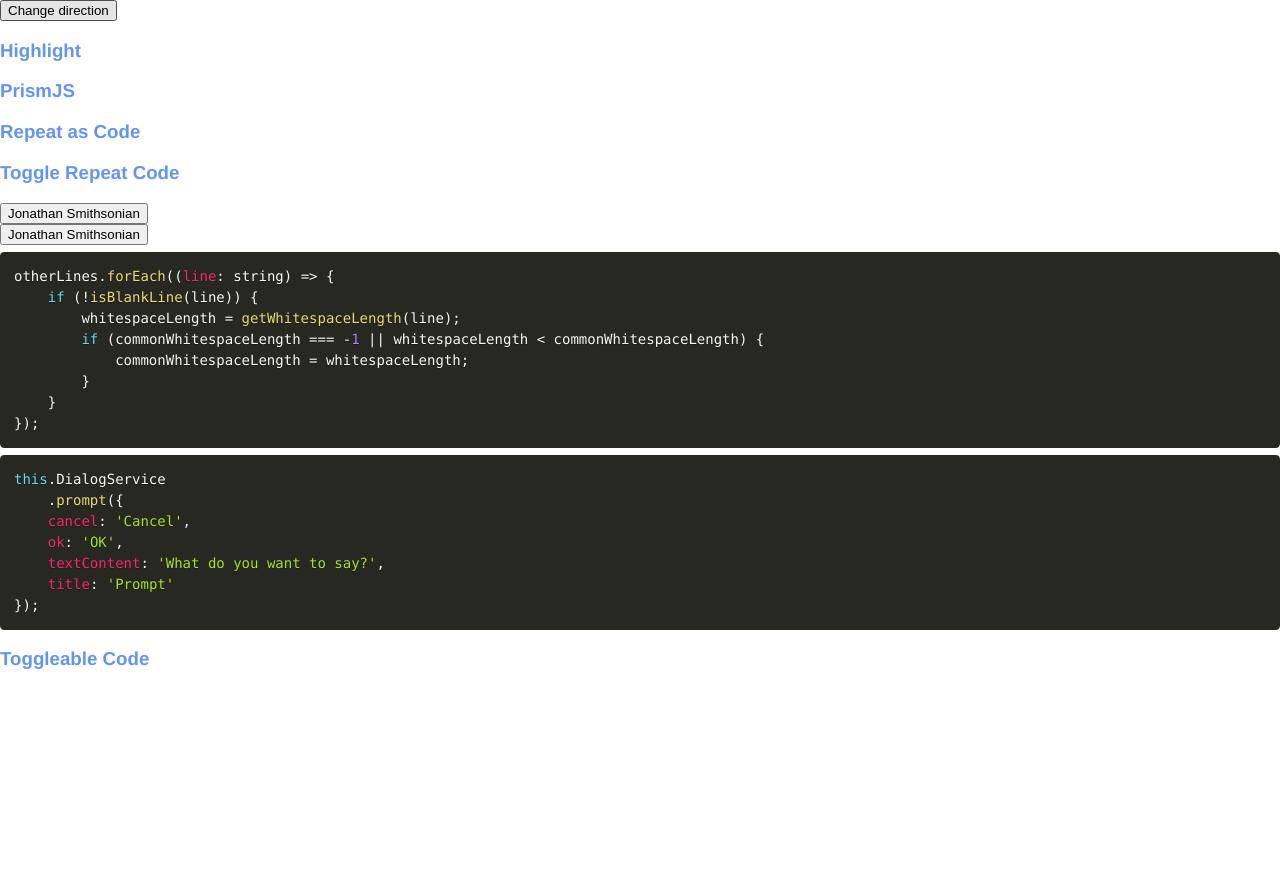
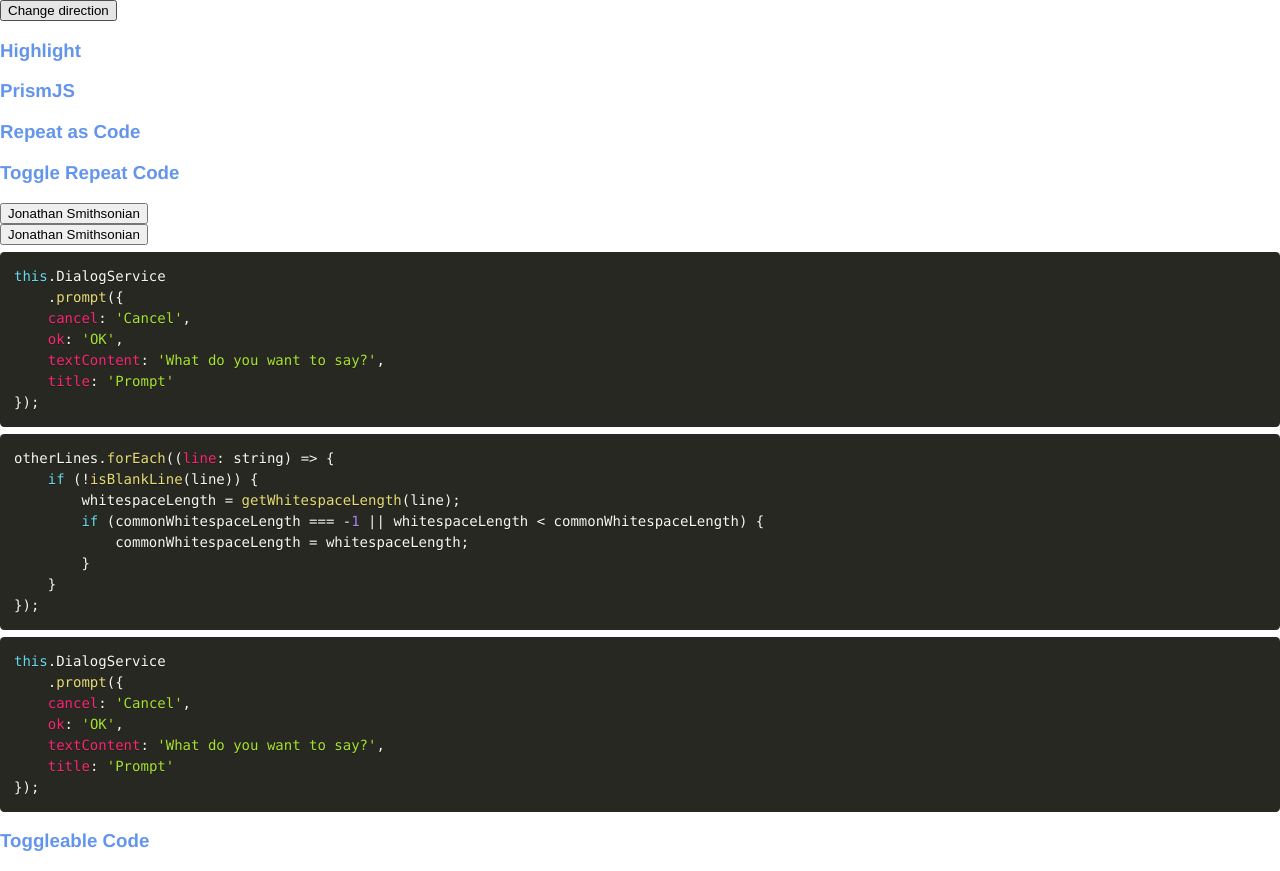
Before and after one commit to MicroFocus/ng-prism, a website with bundled scripts: page src/index.html in a window 1280 px wide. Both pictures are taken after a click on the element "Toggle Repeat Code". Before the commit the page ends 800 px from the top, so only its background shows below. Built offline with nearby package versions, Linux system fonts and the light colour scheme; some packages are replaced by stand-ins of ours; files whose address does not match are found by name.

Commit message:
Make toggle-repeat-code support inserting the code in different toggleable-code code block

```diff
--- a/src/directives/toggle-repeat-code.directive.ts
+++ b/src/directives/toggle-repeat-code.directive.ts
@@ -14,9 +14,17 @@
         restrict: 'A',
         compile: (tElement: IAugmentedJQuery, tAttrs: IAttributes) => {
             tElement.removeAttr('toggle-repeat-code');
+            tElement.removeAttr('toggleable-code-id');
             let code = RepeatAsCodeService(tElement, tAttrs.toggleRepeatCode);
-            let toggleableCode = element(`<toggleable-code></toggleable-code>`).append(code);
-            tElement.after(toggleableCode);
+
+            if (tAttrs.toggleableCodeId) {
+                let toggleableCode = document.getElementById(tAttrs.toggleableCodeId);
+                toggleableCode.insertBefore(code[0], toggleableCode.firstElementChild);
+            }
+            else {
+                let toggleableCode = element(`<toggleable-code></toggleable-code>`).append(code);
+                tElement.after(toggleableCode);
+            }
         }
     };
 }
--- a/src/index.html
+++ b/src/index.html
@@ -114,6 +114,17 @@
 		</span>
 		<toggleable-code id="trc-01">
 			<pre dir="ltr"><code class="language-javascript">
+				this.DialogService
+					.prompt({
+					cancel: 'Cancel',
+					ok: 'OK',
+					textContent: 'What do you want to say?',
+					title: 'Prompt'
+				});
+			</code></pre>
+		</toggleable-code>
+		<toggleable-code>
+			<pre dir="ltr"><code class="language-javascript">
 				otherLines.forEach((line: string) => {
 					if (!isBlankLine(line)) {
 						whitespaceLength = getWhitespaceLength(line);
```
Also changed, not shown: dist/ng-prism.js.
